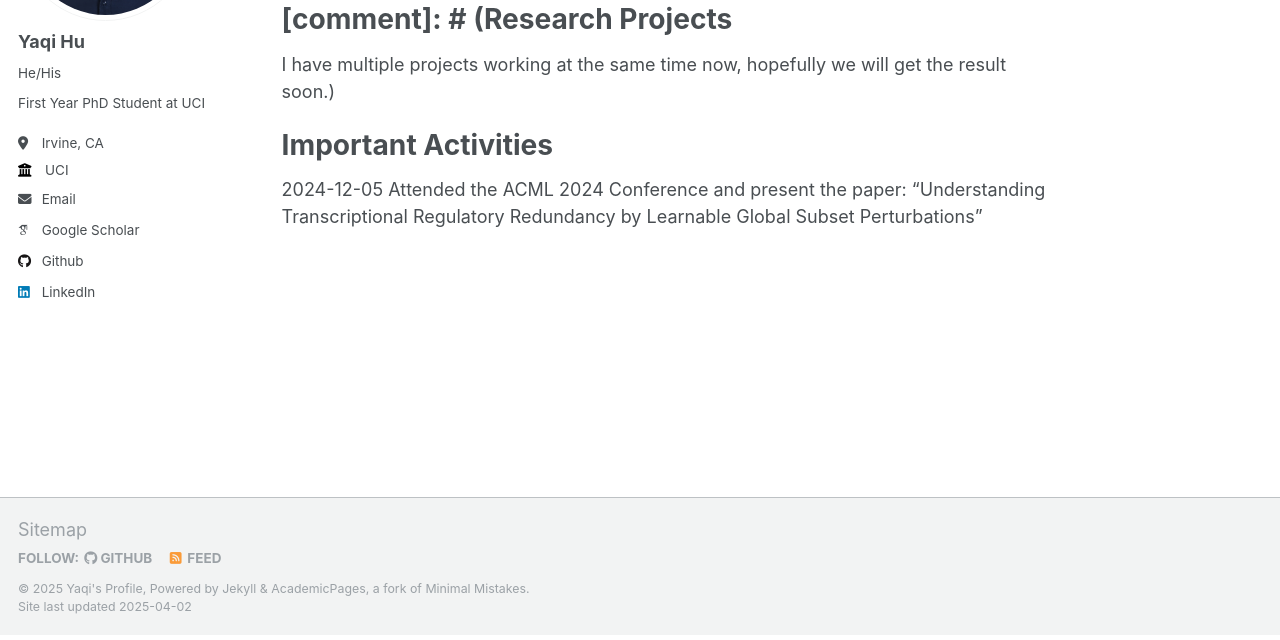
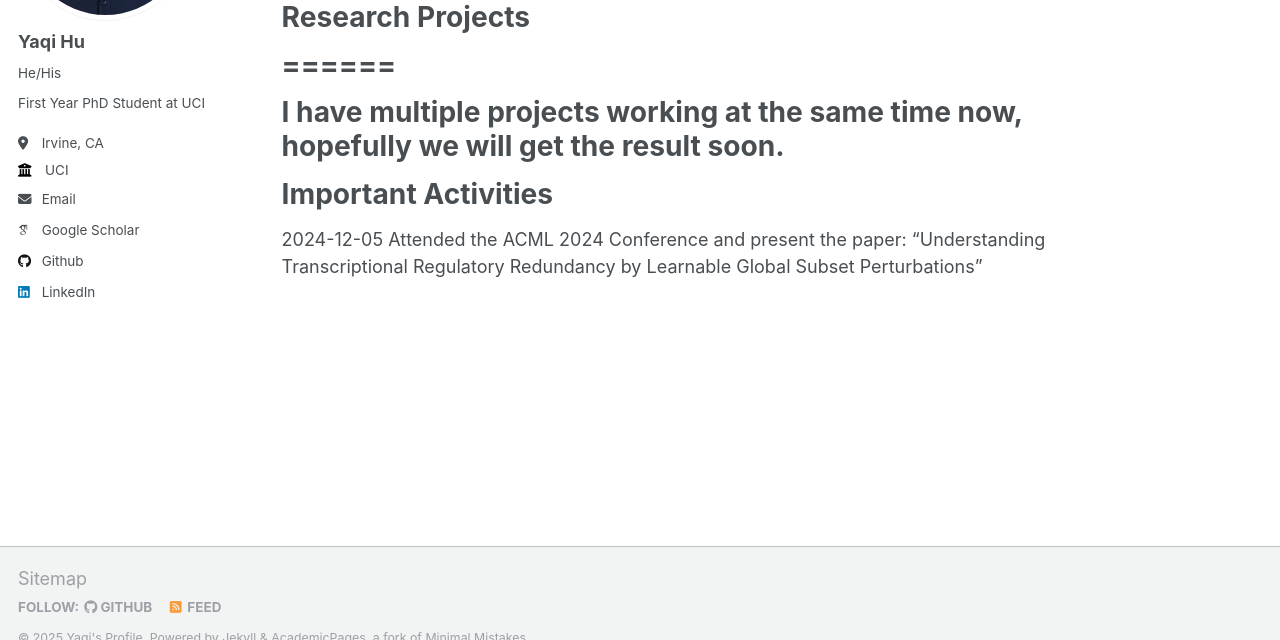
Before and after one commit to YaqiHu23/YaqiHu23.github.io, a Jekyll site: the page built from _pages/about.md, in a window 1280 px wide and 900 px high, scrolled down 1166 px, cut to the strip 260-900 px from the top of the window. Built offline with Jekyll 4.4.1, drawn with Linux system fonts in a browser that asks for light colours; some web fonts are replaced.

Commit message:
version_1.0.0

```diff
--- a/_pages/about.md
+++ b/_pages/about.md
@@ -25,11 +25,12 @@ University of Southern California, CA, United States
 Macau University of Science and Technology, Macau SAR, China
 
 Working Hours
+======
 <iframe src="https://calendar.google.com/calendar/embed?src=yaqihu.personal%40gmail.com&ctz=America%2FLos_Angeles" style="border: 0" width="800" height="600" frameborder="0" scrolling="no"></iframe>
 
-[comment]: # (Research Projects
-======
-I have multiple projects working at the same time now, hopefully we will get the result soon.)
+# Research Projects
+# ======
+# I have multiple projects working at the same time now, hopefully we will get the result soon.
 
 Important Activities
 ======
```
